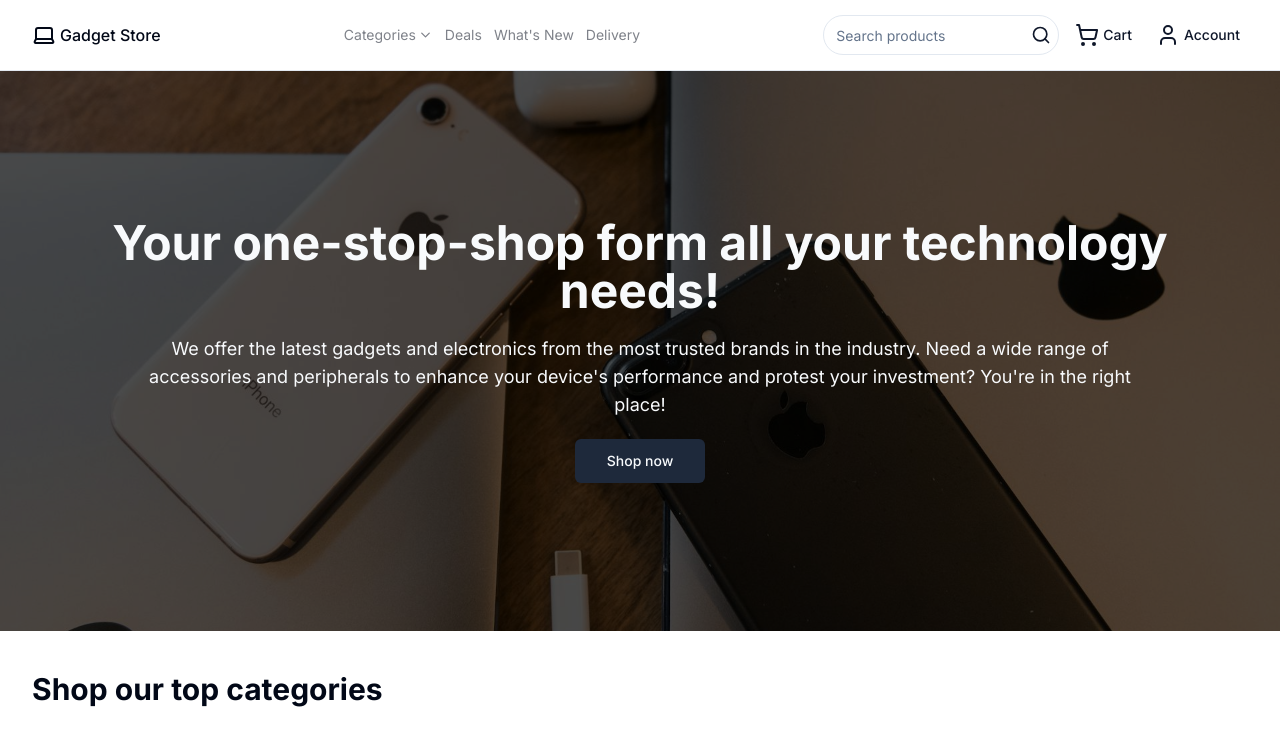
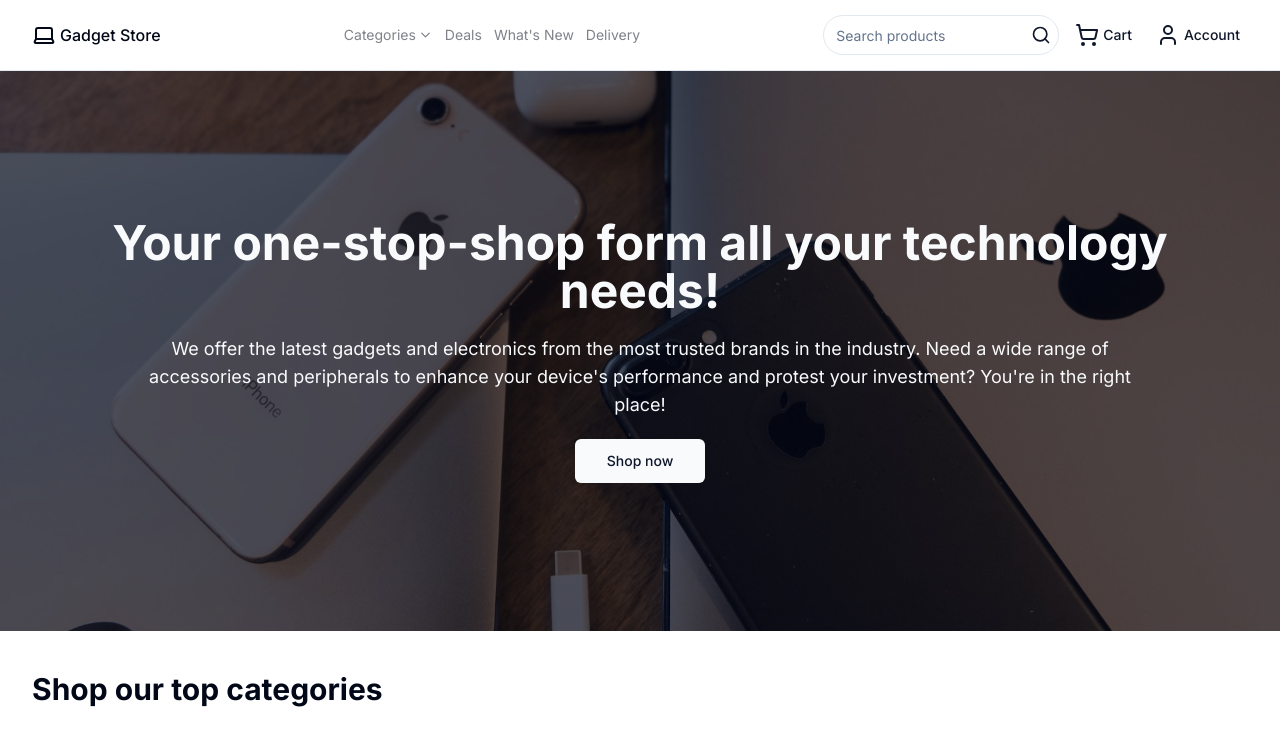
Before and after one commit to chideraemmanuel/gadget-store-ecommerce, a Next.js app: page / in a window 1280 px wide. Shown: the top 733 px of the page. Built offline with nearby package versions, Linux system fonts and the light colour scheme.

Commit message:
refactor: use separate layouts for store pages and auth pages using route groups

```diff
--- /dev/null
+++ b/app/(auth)/layout.tsx
@@ -0,0 +1,29 @@
+import { FC } from 'react';
+
+import type { Metadata } from 'next';
+import { Inter } from 'next/font/google';
+import '../globals.css';
+import { ThemeProvider } from '@/decorators/ThemeProvider';
+
+const inter = Inter({ subsets: ['latin'] });
+
+export const metadata: Metadata = {
+  title: 'Create Next App',
+  description: 'Generated by create next app',
+};
+
+interface Props {
+  children: React.ReactNode;
+}
+
+const StoreLayout: FC<Readonly<Props>> = ({ children }) => {
+  return (
+    <ThemeProvider defaultTheme="light">
+      <html lang="en">
+        <body className={inter.className}>{children}</body>
+      </html>
+    </ThemeProvider>
+  );
+};
+
+export default StoreLayout;
--- /dev/null
+++ b/app/(store)/layout.tsx
@@ -0,0 +1,38 @@
+import { FC } from 'react';
+
+import type { Metadata } from 'next';
+import { Inter } from 'next/font/google';
+import '../globals.css';
+import { ThemeProvider } from '@/decorators/ThemeProvider';
+import Navbar from '@/containers/navbar/Navbar';
+import { Separator } from '@/components/ui/separator';
+
+const inter = Inter({ subsets: ['latin'] });
+
+export const metadata: Metadata = {
+  title: 'Create Next App',
+  description: 'Generated by create next app',
+};
+
+interface Props {
+  children: React.ReactNode;
+}
+
+const StoreLayout: FC<Readonly<Props>> = ({ children }) => {
+  return (
+    <ThemeProvider defaultTheme="light">
+      <html lang="en">
+        <body className={inter.className}>
+          <header className="bg-background sticky top-0 z-50">
+            <Navbar />
+            <Separator />
+          </header>
+
+          {children}
+        </body>
+      </html>
+    </ThemeProvider>
+  );
+};
+
+export default StoreLayout;
--- a/app/page.tsx
+++ b/app/(store)/page.tsx
@@ -13,11 +13,6 @@ import Image from 'next/image';
 export default function Home() {
   return (
     <>
-      <header className="bg-background sticky top-0 z-50">
-        <Navbar />
-        <Separator />
-      </header>
-
       <main>
         <Hero />
         <Categories />
--- a/components/ServiceCard.tsx
+++ b/components/ServiceCard.tsx
@@ -8,6 +8,7 @@ import {
 } from './ui/card';
 import Image from 'next/image';
 import serviceImage from '@/assets/service.png';
+import Link from 'next/link';
 
 interface Props {}
 
@@ -15,7 +16,8 @@ const ServiceCard: FC<Props> = () => {
   return (
     <>
       {/* <Card className="overflow-hidden grid grid-rows-2 max-h-[350px] max-w-none md:max-w-[300px] dark:bg-slate-900"> */}
-      <Card className="overflow-hidden grid grid-rows-2 max-h-[350px] max-w-none md:max-w-[400px] dark:bg-slate-900">
+      <Link href={'#'}>
+        <Card className="overflow-hidden grid grid-rows-2 max-h-[350px] max-w-none md:max-w-[400px] bg-accent dark:bg-slate-900">
           <CardHeader className=" flex flex-col justify-center">
             <CardTitle className="">Frequently asked questions</CardTitle>
             <CardDescription>
@@ -33,6 +35,7 @@ const ServiceCard: FC<Props> = () => {
             />
           </CardFooter>
         </Card>
+      </Link>
     </>
   );
 };
--- a/containers/categories/CategoriesCarousel.tsx
+++ b/containers/categories/CategoriesCarousel.tsx
@@ -26,7 +26,7 @@ const CategoriesCarousel: FC<Props> = () => {
                 style={{
                   background: `url(${image.src}) no-repeat center center/cover`,
                 }}
-                className="p-4 h-32 md:h-40 relative after:content-[''] after:absolute after:w-full after:h-full after:top-0 after:left-0 after:bg-black after:bg-opacity-50 overflow-hidden"
+                className="p-4 h-32 md:h-40 relative after:content-[''] after:absolute after:w-full after:h-full after:top-0 after:left-0 after:bg-slate-950 after:bg-opacity-50 overflow-hidden"
               >
                 <CardContent className="flex items-center justify-center text-center h-full">
                   <span className="relative z-10 inline-block font-bold text-lg text-[hsl(210_40%_98%)]">
--- a/containers/hero/Hero.tsx
+++ b/containers/hero/Hero.tsx
@@ -9,7 +9,7 @@ interface Props {}
 const Hero: FC<Props> = () => {
   return (
     <section
-      className="h-[70vh] relative flex justify-center items-center text-center after:content-[''] after:w-full after:h-full after:bg-black after:bg-opacity-70  after:absolute"
+      className="h-[70vh] relative flex justify-center items-center text-center after:content-[''] after:w-full after:h-full after:bg-slate-950 after:bg-opacity-70  after:absolute"
       style={{
         background: `url(${homeHeroImage.src}) no-repeat center center/cover`,
       }}
@@ -31,7 +31,7 @@ const Hero: FC<Props> = () => {
           asChild
           size={'lg'}
           // variant={'secondary'}
-          className="bg-[hsl(217.2_32.6%_17.5%)] text-[hsl(210_40%_98%)] hover:bg-[rgba(29,40,58,0.8)]"
+          className="bg-[hsl(210_40%_98%)] text-[hsl(222.2_47.4%_11.2%)] hover:bg-[rgba(248,250,252,0.8)]"
         >
           <Link
             href={'/'}
```
Lines whose indentation alone changed are shown as unchanged.
